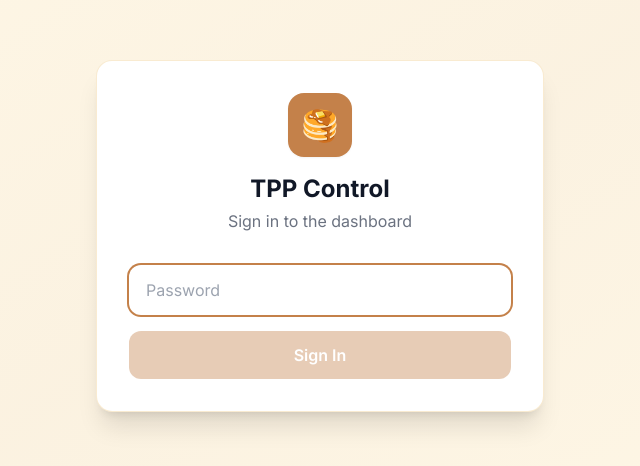
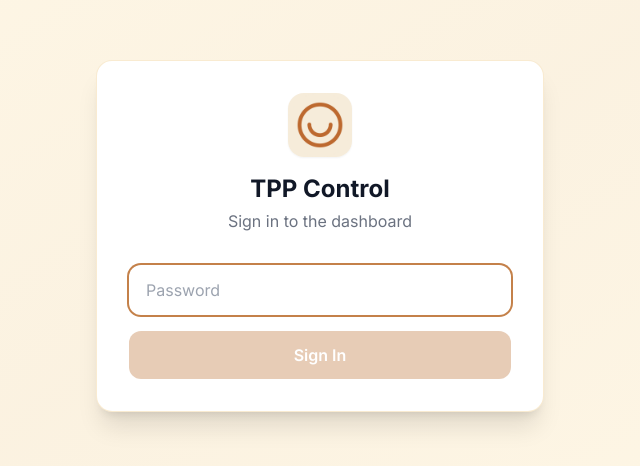
Before and after one commit to theproteinpancake/tpp-admin, a Next.js app: page /login in a window 1280 px wide. Shown: the part 164-630 px from the top of the page, without its empty margins (320-960 px from the left). Built offline with nearby package versions, Linux system fonts and the light colour scheme.

Commit message:
Login page: use real smile logo (was pancake emoji)

```diff
--- a/src/app/login/page.tsx
+++ b/src/app/login/page.tsx
@@ -1,6 +1,7 @@
 'use client';
 
 import { useState } from 'react';
+import Image from 'next/image';
 
 export default function LoginPage() {
   const [password, setPassword] = useState('');
@@ -40,9 +41,7 @@ export default function LoginPage() {
     <div className="min-h-screen flex items-center justify-center p-4 bg-gradient-to-br from-cream via-churro/40 to-cream">
       <div className="w-full max-w-md rounded-2xl border border-churro/60 bg-white p-8 shadow-xl">
         <div className="mb-8 text-center">
-          <div className="mx-auto mb-4 flex h-16 w-16 items-center justify-center rounded-2xl bg-caramel text-3xl shadow-sm">
-            🥞
-          </div>
+          <Image src="/tpp-smile.png" alt="The Protein Pancake" width={64} height={64} className="mx-auto mb-4 rounded-2xl shadow-sm" priority />
           <h1 className="text-2xl font-bold text-gray-900">TPP Control</h1>
           <p className="mt-1 text-gray-500">Sign in to the dashboard</p>
         </div>
```
